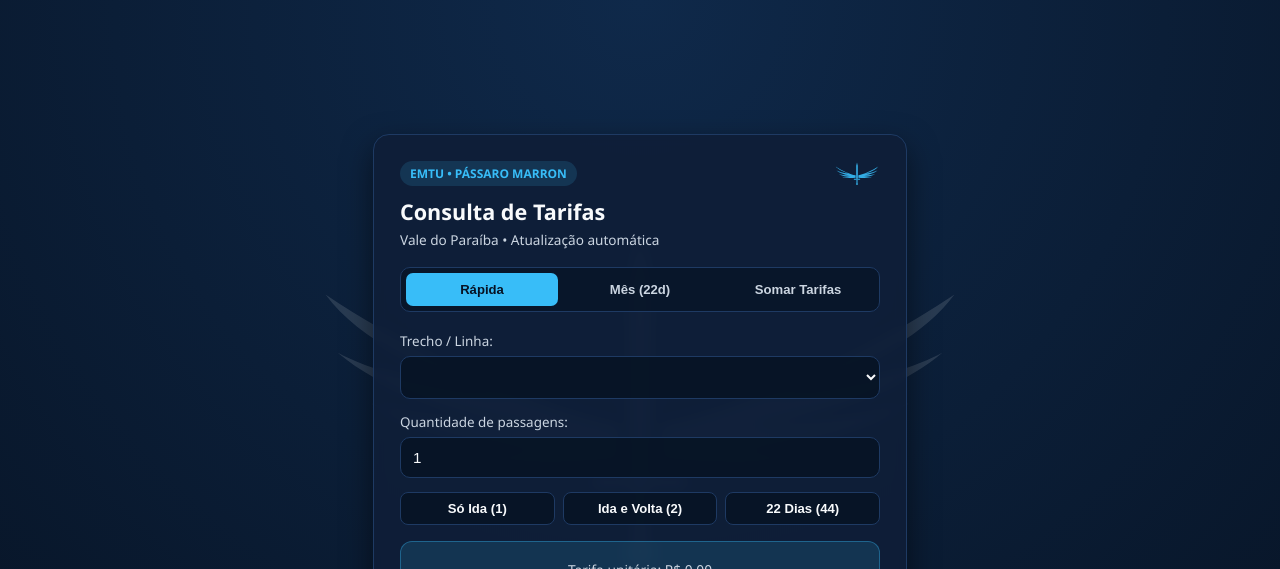
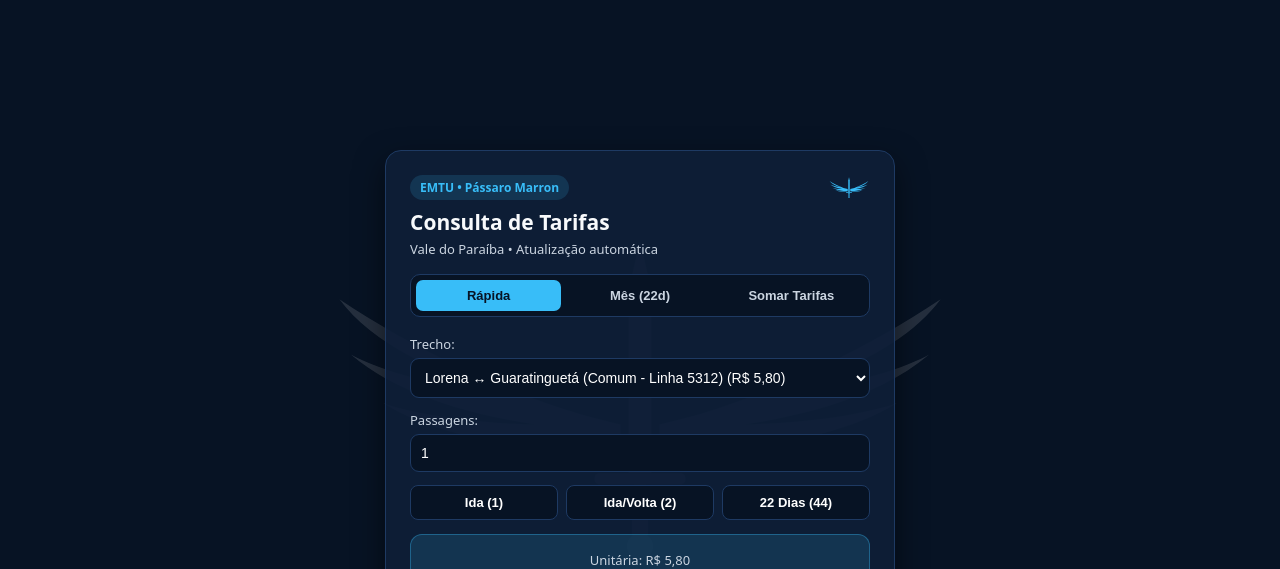
Before and after one commit to edien857-lgtm/tarifas-vale, a plain HTML site: page index.html in a window 1280 px wide. Shown: the top 569 px of the page. Drawn offline with Linux system fonts and the light colour scheme.

Commit message:
Update index.html

```diff
--- a/index.html
+++ b/index.html
@@ -2,306 +2,144 @@
 <html lang="pt-BR">
 <head>
 <meta charset="UTF-8">
-  <meta name="viewport" content="width=device-width, initial-scale=1.0">
+<meta name="viewport" content="width=device-width,initial-scale=1">
 <title>Tarifas Vale do Paraíba</title>
 <style>
-    :root {
-      --bg: #071324;
-      --card: rgba(15, 31, 56, 0.90);
-      --text: #f8fafc;
-      --muted: #cbd5e1;
-      --accent: #38bdf8;
-      --accent-bg: rgba(56, 189, 248, 0.14);
-      --border: #1e3a63;
-      --danger: #f87171;
-    }
-    body {
-      font-family: 'Segoe UI', system-ui, sans-serif;
-      background: radial-gradient(circle at top, #0f294a 0%, #071324 100%);
-      color: var(--text);
-      display: flex;
-      justify-content: center;
-      align-items: center;
-      min-height: 100vh;
-      padding: 16px;
-      margin: 0;
-      position: relative;
-      overflow-x: hidden;
-    }
-    .bg-gladio {
-      position: fixed;
-      top: 50%;
-      left: 50%;
-      transform: translate(-50%, -50%);
-      width: 680px;
-      max-width: 95vw;
-      opacity: 0.12;
-      pointer-events: none;
-      z-index: 0;
-      color: #ffffff;
-    }
-    .card {
-      position: relative;
-      z-index: 1;
-      background: var(--card);
-      backdrop-filter: blur(6px);
-      border: 1px solid var(--border);
-      max-width: 480px;
-      width: 100%;
-      padding: 26px;
-      border-radius: 16px;
-      box-shadow: 0 12px 30px rgba(0, 0, 0, 0.5);
-    }
-    .header-topo {
-      display: flex;
-      align-items: center;
-      justify-content: space-between;
-      margin-bottom: 10px;
-    }
-    .badge {
-      display: inline-block;
-      background: var(--accent-bg);
-      color: var(--accent);
-      font-size: 0.75rem;
-      font-weight: 700;
-      padding: 4px 10px;
-      border-radius: 999px;
-      text-transform: uppercase;
-    }
-    .mini-gladio {
-      width: 46px;
-      height: auto;
-      color: var(--accent);
-      opacity: 0.9;
-    }
-    h1 { font-size: 1.35rem; margin: 0 0 4px; }
-    p.sub { font-size: 0.85rem; color: var(--muted); margin: 0 0 18px; }
-
-    /* Estilo das Abas */
-    .tabs {
-      display: flex;
-      gap: 6px;
-      background: rgba(7, 19, 36, 0.7);
-      padding: 5px;
-      border-radius: 10px;
-      border: 1px solid var(--border);
-      margin-bottom: 20px;
-    }
-    .tab-btn {
-      flex: 1;
-      padding: 9px 6px;
-      background: transparent;
-      color: var(--muted);
-      border: none;
-      border-radius: 7px;
-      font-size: 0.82rem;
-      font-weight: 600;
-      cursor: pointer;
-      transition: 0.2s;
-    }
-    .tab-btn.active {
-      background: var(--accent);
-      color: #071324;
-    }
-    .tab-content { display: none; }
-    .tab-content.active { display: block; }
-
-    label { display: block; font-size: 0.84rem; color: var(--muted); margin-bottom: 6px; }
-    select, input {
-      width: 100%;
-      padding: 11px 12px;
-      background: rgba(7, 19, 36, 0.85);
-      color: var(--text);
-      border: 1px solid var(--border);
-      border-radius: 10px;
-      font-size: 0.95rem;
-      margin-bottom: 14px;
-      box-sizing: border-box;
-    }
-    .atalhos {
-      display: flex;
-      gap: 8px;
-      margin-bottom: 16px;
-    }
-    .atalhos button {
-      flex: 1;
-      padding: 8px;
-      background: rgba(7, 19, 36, 0.85);
-      color: var(--text);
-      border: 1px solid var(--border);
-      border-radius: 8px;
-      cursor: pointer;
-      font-size: 0.82rem;
-      font-weight: 600;
-    }
-    .atalhos button:hover { border-color: var(--accent); color: var(--accent); }
-
-    /* Estilo da Aba Somador */
-    .linha-add {
-      display: flex;
-      gap: 8px;
-      margin-bottom: 14px;
-    }
-    .linha-add input {
-      width: 80px;
-      margin-bottom: 0;
-      text-align: center;
-    }
-    .btn-add {
-      flex: 1;
-      background: var(--accent);
-      color: #071324;
-      border: none;
-      border-radius: 10px;
-      font-weight: 700;
-      font-size: 0.92rem;
-      cursor: pointer;
-      padding: 11px;
-    }
-    .btn-add:hover { opacity: 0.9; }
-    .lista-soma {
-      list-style: none;
-      padding: 0;
-      margin: 0 0 16px;
-      max-height: 180px;
-      overflow-y: auto;
-    }
-    .lista-soma li {
-      display: flex;
-      justify-content: space-between;
-      align-items: center;
-      background: rgba(7, 19, 36, 0.75);
-      border: 1px solid var(--border);
-      padding: 9px 12px;
-      border-radius: 8px;
-      margin-bottom: 8px;
-      font-size: 0.85rem;
-    }
-    .item-info { flex: 1; padding-right: 8px; }
-    .item-qtd { color: var(--accent); font-weight: 700; }
-    .btn-remover {
-      background: transparent;
-      border: 1px solid rgba(248, 113, 113, 0.4);
-      color: var(--danger);
-      border-radius: 6px;
-      padding: 4px 8px;
-      cursor: pointer;
-      font-size: 0.78rem;
-      font-weight: 700;
-    }
-    .btn-limpar {
-      background: transparent;
-      border: none;
-      color: var(--muted);
-      text-decoration: underline;
-      font-size: 0.78rem;
-      cursor: pointer;
-      margin-top: 8px;
-    }
-
-    .resultado {
-      background: var(--accent-bg);
-      border: 1px solid rgba(56, 189, 248, 0.35);
-      border-radius: 12px;
-      padding: 18px;
-      text-align: center;
-    }
-    .detalhe-linha { font-size: 0.86rem; color: var(--muted); margin-bottom: 4px; }
-    .alerta-diff {
-      display: inline-block;
-      background: rgba(250, 204, 21, 0.16);
-      color: #fde047;
-      font-size: 0.76rem;
-      padding: 3px 8px;
-      border-radius: 6px;
-      margin: 4px 0;
-    }
-    .valor-total { font-size: 2rem; font-weight: 800; color: var(--accent); margin: 6px 0; }
-    .data-att { font-size: 0.74rem; color: var(--muted); margin-top: 8px; }
+body{font-family:system-ui,sans-serif;background:#071324;color:#f8fafc;display:flex;justify-content:center;align-items:center;min-height:100vh;margin:0;padding:16px}
+.bg{position:fixed;top:50%;left:50%;transform:translate(-50%,-50%);width:650px;max-width:95vw;opacity:.12;pointer-events:none}
+.card{position:relative;background:rgba(15,31,56,.92);border:1px solid #1e3a63;max-width:460px;width:100%;padding:24px;border-radius:16px;box-shadow:0 12px 30px rgba(0,0,0,.5)}
+.topo{display:flex;justify-content:space-between;align-items:center;margin-bottom:8px}
+.badge{background:rgba(56,189,248,.15);color:#38bdf8;font-size:12px;font-weight:700;padding:4px 10px;border-radius:99px}
+h1{font-size:21px;margin:0 0 4px}
+.sub{font-size:13px;color:#cbd5e1;margin:0 0 16px}
+.tabs{display:flex;gap:6px;background:#071324;padding:5px;border-radius:10px;border:1px solid #1e3a63;margin-bottom:18px}
+.tab{flex:1;padding:8px 4px;background:0;color:#cbd5e1;border:0;border-radius:7px;font-size:13px;font-weight:600;cursor:pointer}
+.tab.active{background:#38bdf8;color:#071324}
+.pane{display:none}.pane.active{display:block}
+label{display:block;font-size:13px;color:#cbd5e1;margin-bottom:5px}
+select,input{width:100%;padding:10px;background:#071324;color:#fff;border:1px solid #1e3a63;border-radius:9px;font-size:14px;margin-bottom:13px;box-sizing:border-box}
+.row{display:flex;gap:8px;margin-bottom:14px}
+.btn{flex:1;padding:9px;background:#071324;color:#fff;border:1px solid #1e3a63;border-radius:8px;cursor:pointer;font-size:13px;font-weight:600}
+.btn-blue{background:#38bdf8;color:#071324;border:0;font-weight:700}
+.box{background:rgba(56,189,248,.14);border:1px solid rgba(56,189,248,.35);border-radius:12px;padding:16px;text-align:center}
+.total{font-size:30px;font-weight:800;color:#38bdf8;margin:6px 0}
+.info{font-size:13px;color:#cbd5e1}
+.diff{display:inline-block;background:rgba(250,204,21,.18);color:#fde047;font-size:12px;padding:3px 8px;border-radius:6px;margin-top:4px}
+ul{list-style:none;padding:0;margin:0 0 14px;max-height:160px;overflow-y:auto}
+li{display:flex;justify-content:space-between;align-items:center;background:#071324;border:1px solid #1e3a63;padding:8px 10px;border-radius:8px;margin-bottom:6px;font-size:13px}
+.del{background:0;border:1px solid #f87171;color:#f87171;border-radius:6px;padding:3px 7px;cursor:pointer;font-weight:700}
 </style>
 </head>
 <body>
-
-  <!-- Gládio Alado em vetor embutido no fundo -->
-  <svg class="bg-gladio" viewBox="0 0 400 220" fill="currentColor" xmlns="http://w3.org">
-    <polygon points="200,12 193,42 193,155 207,155 207,42"/>
-    <rect x="172" y="155" width="56" height="7" rx="3"/>
-    <rect x="195" y="162" width="10" height="32" rx="2"/>
-    <circle cx="200" cy="200" r="8"/>
-    <path d="M188,125 C140,115 70,85 15,48 C35,75 75,95 125,108 C75,102 40,92 22,82 C48,104 88,118 135,125 C92,124 60,118 42,112 C68,128 105,137 148,140 C112,142 84,140 68,136 C95,148 135,152 188,146 Z"/>
-    <path d="M212,125 C260,115 330,85 385,48 C365,75 325,95 275,108 C325,102 360,92 378,82 C352,104 312,118 265,125 C308,124 340,118 358,112 C332,128 295,137 252,140 C288,142 316,140 332,136 C305,148 265,152 212,146 Z"/>
-  </svg>
+<svg class="bg" viewBox="0 0 400 220" fill="#fff"><polygon points="200,12 193,42 193,155 207,155 207,42"/><rect x="172" y="155" width="56" height="7" rx="3"/><rect x="195" y="162" width="10" height="32" rx="2"/><circle cx="200" cy="200" r="8"/><path d="M188,125C140,115 70,85 15,48 35,75 75,95 125,108 75,102 40,92 22,82 48,104 88,118 135,125 92,124 60,118 42,112 68,128 105,137 148,140 112,142 84,140 68,136 95,148 135,152 188,146Z"/><path d="M212,125C260,115 330,85 385,48 365,75 325,95 275,108 325,102 360,92 378,82 352,104 312,118 265,125 308,124 340,118 358,112 332,128 295,137 252,140 288,142 316,140 332,136 305,148 265,152 212,146Z"/></svg>
 
 <div class="card">
-    <div class="header-topo">
+  <div class="topo">
     <span class="badge">EMTU • Pássaro Marron</span>
-      <svg class="mini-gladio" viewBox="0 0 400 220" fill="currentColor" xmlns="http://w3.org">
-        <polygon points="200,12 193,42 193,155 207,155 207,42"/>
-        <rect x="172" y="155" width="56" height="7" rx="3"/>
-        <rect x="195" y="162" width="10" height="32" rx="2"/>
-        <circle cx="200" cy="200" r="8"/>
-        <path d="M188,125 C140,115 70,85 15,48 C35,75 75,95 125,108 C75,102 40,92 22,82 C48,104 88,118 135,125 C92,124 60,118 42,112 C68,128 105,137 148,140 C112,142 84,140 68,136 C95,148 135,152 188,146 Z"/>
-        <path d="M212,125 C260,115 330,85 385,48 C365,75 325,95 275,108 C325,102 360,92 378,82 C352,104 312,118 265,125 C308,124 340,118 358,112 C332,128 295,137 252,140 C288,142 316,140 332,136 C305,148 265,152 212,146 Z"/>
-      </svg>
+    <svg width="42" viewBox="0 0 400 220" fill="#38bdf8"><polygon points="200,12 193,42 193,155 207,155 207,42"/><rect x="172" y="155" width="56" height="7" rx="3"/><rect x="195" y="162" width="10" height="32" rx="2"/><circle cx="200" cy="200" r="8"/><path d="M188,125C140,115 70,85 15,48 35,75 75,95 125,108 75,102 40,92 22,82 48,104 88,118 135,125 92,124 60,118 42,112 68,128 105,137 148,140 112,142 84,140 68,136 95,148 135,152 188,146Z"/><path d="M212,125C260,115 330,85 385,48 365,75 325,95 275,108 325,102 360,92 378,82 352,104 312,118 265,125 308,124 340,118 358,112 332,128 295,137 252,140 288,142 316,140 332,136 305,148 265,152 212,146Z"/></svg>
   </div>
-
   <h1>Consulta de Tarifas</h1>
   <p class="sub">Vale do Paraíba • Atualização automática</p>
 
-    <!-- Botões das 3 Abas -->
   <div class="tabs">
-      <button type="button" class="tab-btn active" onclick="abrirAba('simples', this)">Rápida</button>
-      <button type="button" class="tab-btn" onclick="abrirAba('mensal', this)">Mês (22d)</button>
-      <button type="button" class="tab-btn" onclick="abrirAba('somar', this)">Somar Tarifas</button>
+    <button class="tab active" onclick="aba('p1',this)">Rápida</button>
+    <button class="tab" onclick="aba('p2',this)">Mês (22d)</button>
+    <button class="tab" onclick="aba('p3',this)">Somar Tarifas</button>
   </div>
 
-    <!-- ABA 1: Consulta Rápida -->
-    <div id="aba-simples" class="tab-content active">
-      <label for="trecho">Trecho / Linha:</label>
-      <select id="trecho"></select>
-
-      <label for="qtd">Quantidade de passagens:</label>
-      <input type="number" id="qtd" value="1" min="1" max="100">
-
-      <div class="atalhos">
-        <button type="button" onclick="setQtd(1)">Só Ida (1)</button>
-        <button type="button" onclick="setQtd(2)">Ida e Volta (2)</button>
-        <button type="button" onclick="setQtd(44)">22 Dias (44)</button>
+  <div id="p1" class="pane active">
+    <label>Trecho:</label><select id="t1"></select>
+    <label>Passagens:</label><input type="number" id="q1" value="1" min="1">
+    <div class="row">
+      <button class="btn" onclick="q1.value=1;calc1()">Ida (1)</button>
+      <button class="btn" onclick="q1.value=2;calc1()">Ida/Volta (2)</button>
+      <button class="btn" onclick="q1.value=44;calc1()">22 Dias (44)</button>
     </div>
-
-      <div class="resultado">
-        <div class="detalhe-linha" id="unitario">Tarifa unitária: R$ 0,00</div>
-        <div class="valor-total" id="total">R$ 0,00</div>
-        <div class="data-att" id="atualizacao">Carregando dados...</div>
+    <div class="box">
+      <div class="info" id="u1">Unitária: R$ 0,00</div>
+      <div class="total" id="r1">R$ 0,00</div>
+      <div class="info" id="d1">Carregando...</div>
     </div>
   </div>
 
-    <!-- ABA 2: Mês Útil (22 dias) -->
-    <div id="aba-mensal" class="tab-content">
-      <label for="trecho-ida">Trecho de IDA:</label>
-      <select id="trecho-ida"></select>
-
-      <label for="trecho-volta">Trecho de VOLTA (selecione se for diferente):</label>
-      <select id="trecho-volta"></select>
-
-      <label for="dias-uteis">Dias úteis no mês (padrão: 22):</label>
-      <input type="number" id="dias-uteis" value="22" min="1" max="31">
-
-      <div class="resultado">
-        <div class="detalhe-linha" id="resumo-diario">Ida: R$ 0,00 + Volta: R$ 0,00 = R$ 0,00/dia</div>
-        <div id="aviso-diferenca"></div>
-        <div class="valor-total" id="total-mensal">R$ 0,00</div>
-        <div class="data-att" id="atualizacao-mensal">Baseado em 22 dias úteis (44 viagens)</div>
+  <div id="p2" class="pane">
+    <label>Trecho IDA:</label><select id="ti"></select>
+    <label>Trecho VOLTA (se diferente):</label><select id="tv"></select>
+    <label>Dias úteis:</label><input type="number" id="du" value="22" min="1" max="31">
+    <div class="box">
+      <div class="info" id="u2">Ida + Volta</div>
+      <div id="df"></div>
+      <div class="total" id="r2">R$ 0,00</div>
+      <div class="info" id="d2">22 dias úteis</div>
     </div>
   </div>
 
-    <!-- ABA 3: Somador de Várias Tarifas -->
-    <div id="aba-somar" class="tab-content">
-      <label for="trecho-soma">Escolha o trecho para adicionar:</label>
-      <select id="trecho-soma"></select>
+  <div id="p3" class="pane">
+    <label>Adicionar trecho na soma:</label><select id="ts"></select>
+    <div class="row">
+      <input type="number" id="qs" value="1" min="1" style="width:75px;margin:0;text-align:center">
+      <button class="btn btn-blue" onclick="addSoma()">+ Adicionar</button>
+    </div>
+    <ul id="lista"></ul>
+    <div class="box">
+      <div class="info" id="u3">0 trechos na soma</div>
+      <div class="total" id="r3">R$ 0,00</div>
+      <button class="btn" style="margin-top:8px;padding:5px 12px" onclick="soma=[];renderSoma()">Limpar</button>
+    </div>
+  </div>
+</div>
 
-      <label for="qtd-soma">Quantidade e adicionar na soma:</label>
-      <div class="linha-add">
-        <input type="number" id="qtd-soma" value="1" min="1" max="200" title="Quantidade">
-        <button type="button" class="btn-add" onclick="adicionarNaSoma()">+ Adicionar à Soma</button>
-      </div>
+<script>
+let dados={},soma=[];
+const fmt=v=>'R$ '+v.toFixed(2).replace('.',',');
+function aba(id,el){
+  document.querySelectorAll('.pane,.tab').forEach(x=>x.classList.remove('active'));
+  document.getElementById(id).classList.add('active');el.classList.add('active');
+}
+async function init(){
+  try{
+    const r=await fetch('tarifas_vale.json?v='+Date.now());
+    dados=await r.json();
+    ['t1','ti','tv','ts'].forEach(id=>{
+      const s=document.getElementById(id);s.innerHTML='';
+      Object.keys(dados).forEach(k=>{
+        const o=document.createElement('option');
+        o.value=k;o.textContent=`${k} (${fmt(dados[k].valor)})`;s.appendChild(o);
+      });
+    });
+    calc1();calc2();
+  }catch(e){d1.textContent='Erro ao carregar tarifas_vale.json';}
+}
+function calc1(){
+  const it=dados[t1.value];if(!it)return;
+  u1.textContent='Unitária: '+fmt(it.valor);
+  r1.textContent=fmt(it.valor*(parseInt(q1.value)||1));
+  d1.textContent='Atualizado em: '+it.atualizado_em;
+}
+function calc2(){
+  const a=dados[ti.value],b=dados[tv.value],dias=parseInt(du.value)||22;
+  if(!a||!b)return;
+  u2.textContent=`Ida ${fmt(a.valor)} + Volta ${fmt(b.valor)} = ${fmt(a.valor+b.valor)}/dia`;
+  df.innerHTML=a.valor!==b.valor?`<span class="diff">Diferença de ${fmt(Math.abs(a.valor-b.valor))} por trecho</span>`:'';
+  r2.textContent=fmt((a.valor+b.valor)*dias);
+  d2.textContent=`${dias} dias úteis (${dias*2} passagens)`;
+}
+function addSoma(){
+  const it=dados[ts.value],q=parseInt(qs.value)||1;if(!it)return;
+  soma.push({n:ts.value,q,v:it.valor*q});renderSoma();
+}
+function renderSoma(){
+  lista.innerHTML='';let tot=0;
+  soma.forEach((x,i)=>{
+    tot+=x.v;
+    lista.innerHTML+=`<li><span><b>${x.q}x</b> ${x.n} (${fmt(x.v)})</span><button class="del" onclick="soma.splice(${i},1);renderSoma()">X</button></li>`;
+  });
+  u3.textContent=soma.length+' item(ns) somado(s)';
+  r3.textContent=fmt(tot);
+}
+t1.onchange=calc1;q1.oninput=calc1;
+ti.onchange=()=>{tv.value=ti.value;calc2()};tv.onchange=calc2;du.oninput=calc2;
+init();
+</script>
+</body>
+</html>
```
Lines whose indentation alone changed are shown as unchanged.
